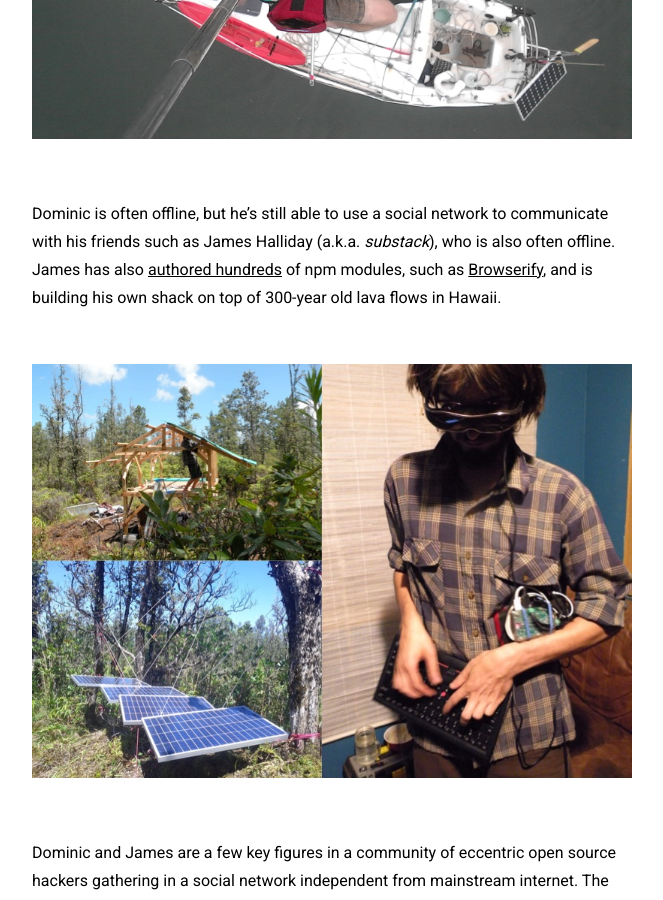
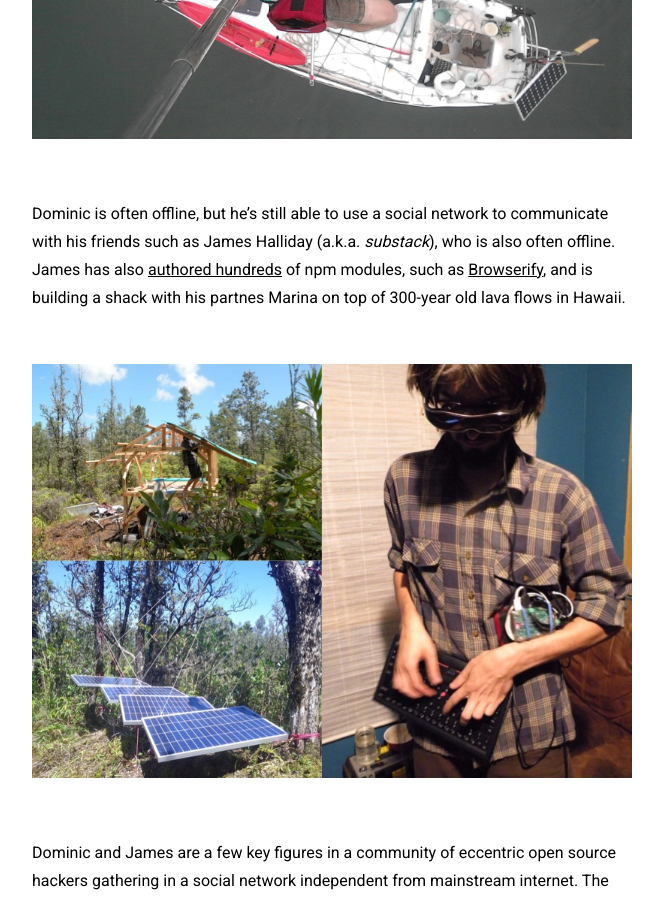
Before and after one commit to staltz/staltz.com, a Jekyll site: the page built from _posts/2017-04-06-an-off-grid-social-network.md, in a window 1280 px wide and 900 px high, scrolled down 810 px. Shown: the whole window, without its empty margins (308-971 px from the left). Built offline with Jekyll 4.4.1, drawn with Linux system fonts in a browser that asks for light colours; nearby versions of some CDN libraries.

Commit message:
Update off grid blog post with a few words

```diff
--- a/_posts/2017-04-06-an-off-grid-social-network.md
+++ b/_posts/2017-04-06-an-off-grid-social-network.md
@@ -8,7 +8,7 @@ tags: [blog]
 
 [![Dominic Tarr](/img/dominic2.jpg)](/img/dominic2.jpg)
 
-Dominic is often offline, but he's still able to use a social network to communicate with his friends such as James Halliday (a.k.a. *substack*), who is also often offline. James has also [authored hundreds](https://www.npmjs.com/~substack) of npm modules, such as [Browserify](https://www.npmjs.com/package/browserify), and is building his own shack on top of 300-year old lava flows in Hawaii.
+Dominic is often offline, but he's still able to use a social network to communicate with his friends such as James Halliday (a.k.a. *substack*), who is also often offline. James has also [authored hundreds](https://www.npmjs.com/~substack) of npm modules, such as [Browserify](https://www.npmjs.com/package/browserify), and is building a shack with his partnes Marina on top of 300-year old lava flows in Hawaii.
 
 [![James Halliday](/img/substack.jpg)](/img/substack.jpg)
 
```
Also changed, not shown: 1 other file.
